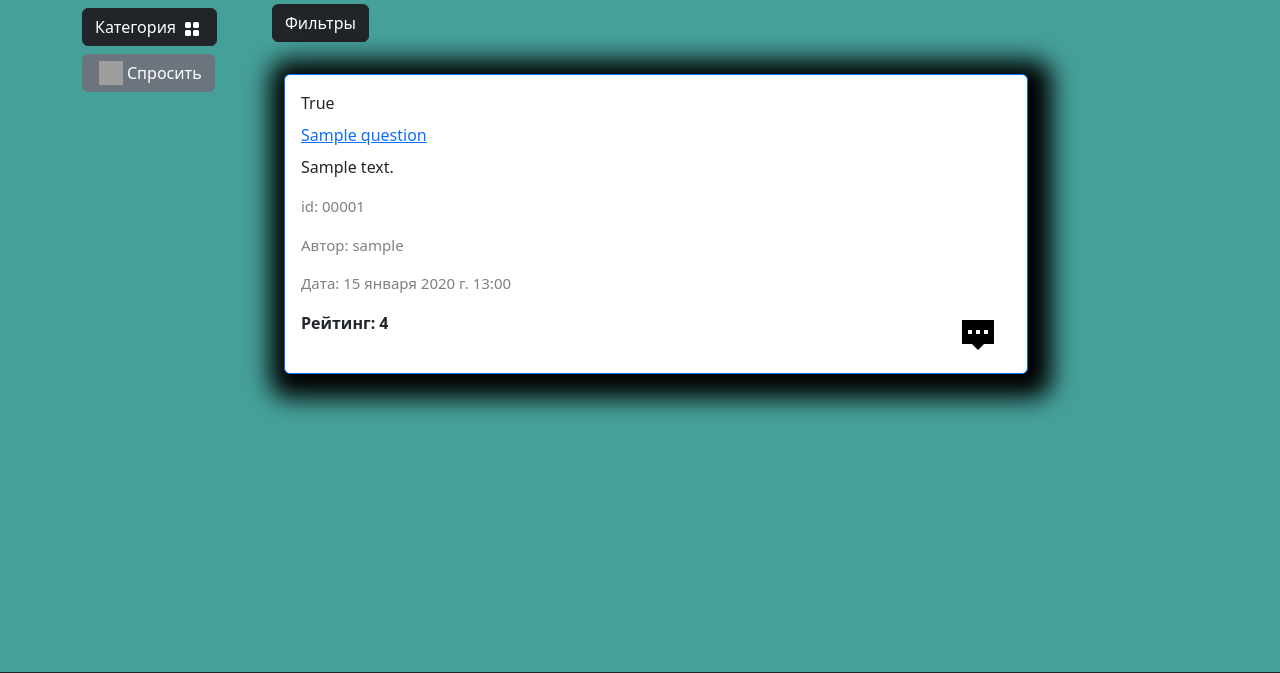
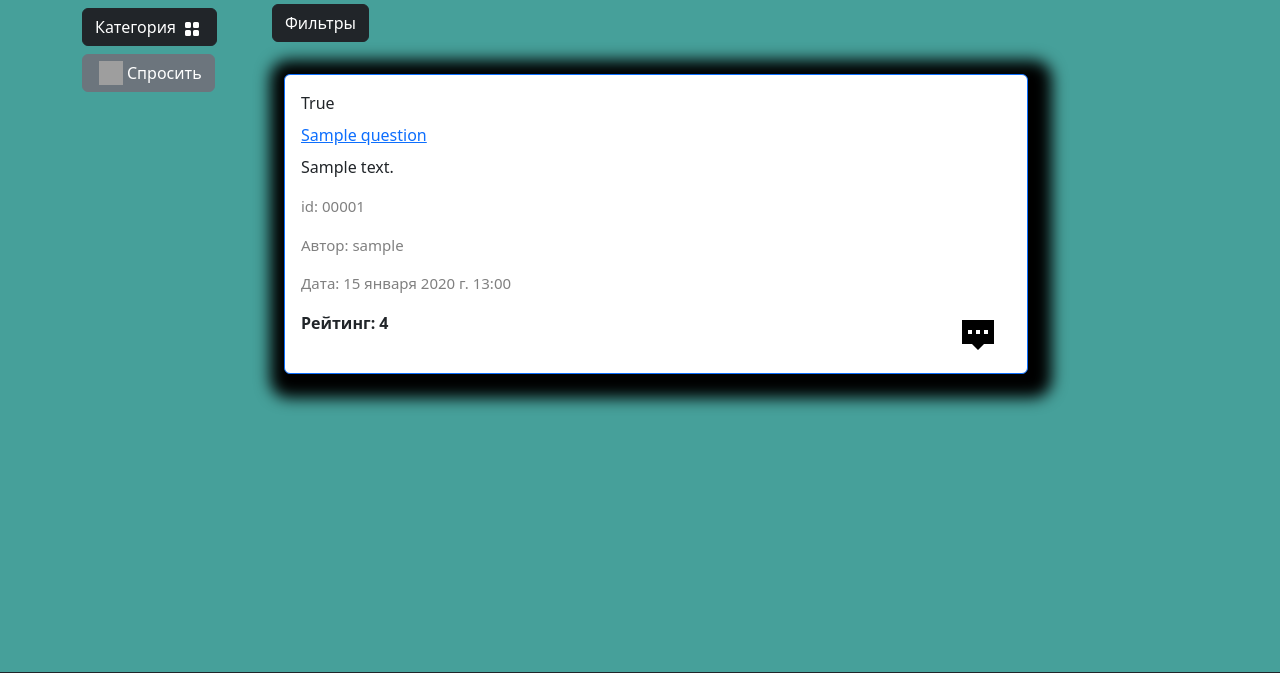
Before and after one commit to Mugz88/GQ-good-question-, a Django app: page /catalog/search/ in a window 1280 px wide. Shown: the part 56-729 px from the top of the page. Run offline with Django 5.2, Linux system fonts and the light colour scheme; data comes from the database, SQL or seed files in the repository; tables that the repository leaves empty hold one stand-in row (values such as "Sample post"); parts of the project's set-up code (start-up, migrations or seed data) failed here and were passed over; some libraries are stand-ins or nearby versions; grey boxes are pictures that could not be loaded.

Commit message:
fix html

```diff
--- a/backend/questions/templates/questions/catalog.html
+++ b/backend/questions/templates/questions/catalog.html
@@ -77,7 +77,7 @@
 {% endblock content %}
 
 {% block footer %}
-    <footer class="py-4 bg-dark">
+    <footer class="py-4 bg-dark" style="margin-top: auto;">
         <div class="container">
             <p class="m-0 text-center text-white">Copyright &copy; Александр 2024</p>
         </div>
--- a/backend/static/deps/css/my_css.css
+++ b/backend/static/deps/css/my_css.css
@@ -12,7 +12,7 @@ body {
 }
 
 .custom-shadow {
-  box-shadow: 5px 5px 25px 19px #000000;
+  box-shadow: 5px 5px 15px 19px #000000;
 }
 
 .product_id {
@@ -28,7 +28,7 @@ body {
   padding: 5px 10px;
   border-radius: 3px;
   font-size: 1rem;
-  box-shadow: 2px 2px 15px 9px #000000;
+  box-shadow: 2px 2px 5px 9px #000000;
 }
 
 .badge-banner {
--- a/backend/templates/base.html
+++ b/backend/templates/base.html
@@ -181,6 +181,7 @@
                 </div>
             </div>
         </div>
+        <p style="height: 50px;"></p>
     </section>
 
     {% block footer %}{% endblock footer %}
```
